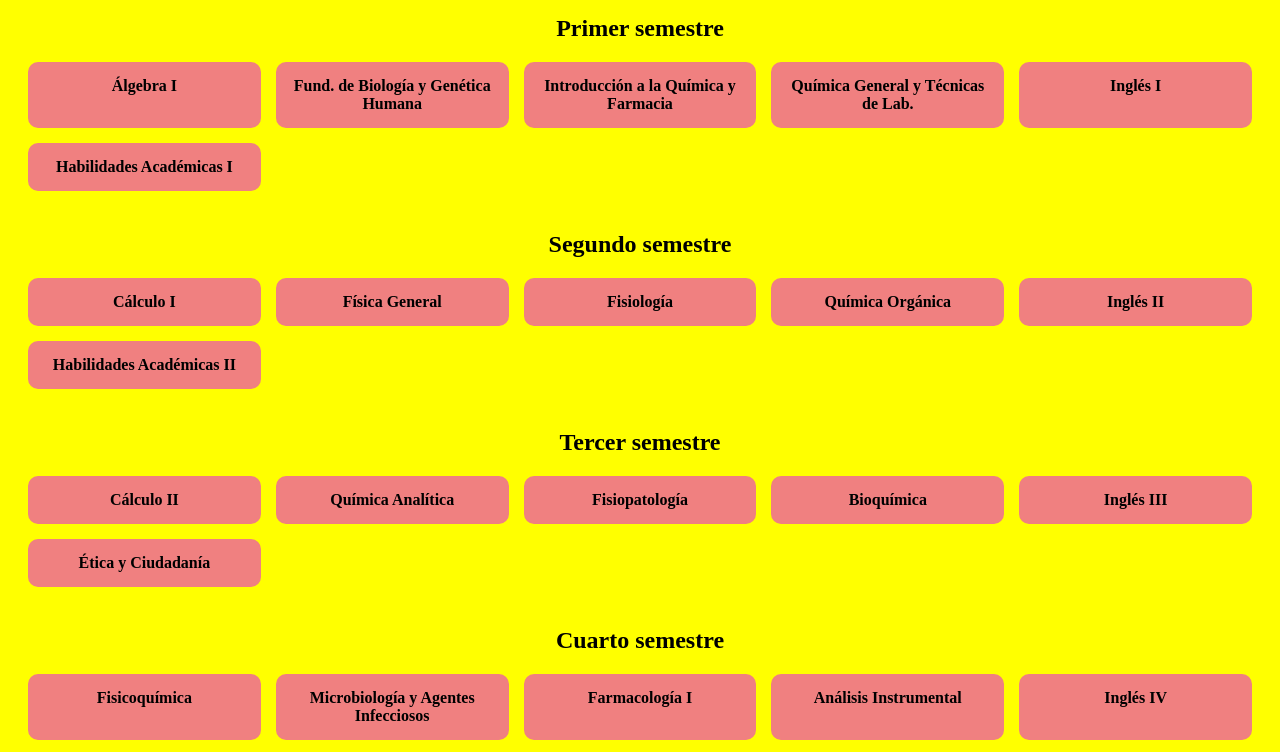
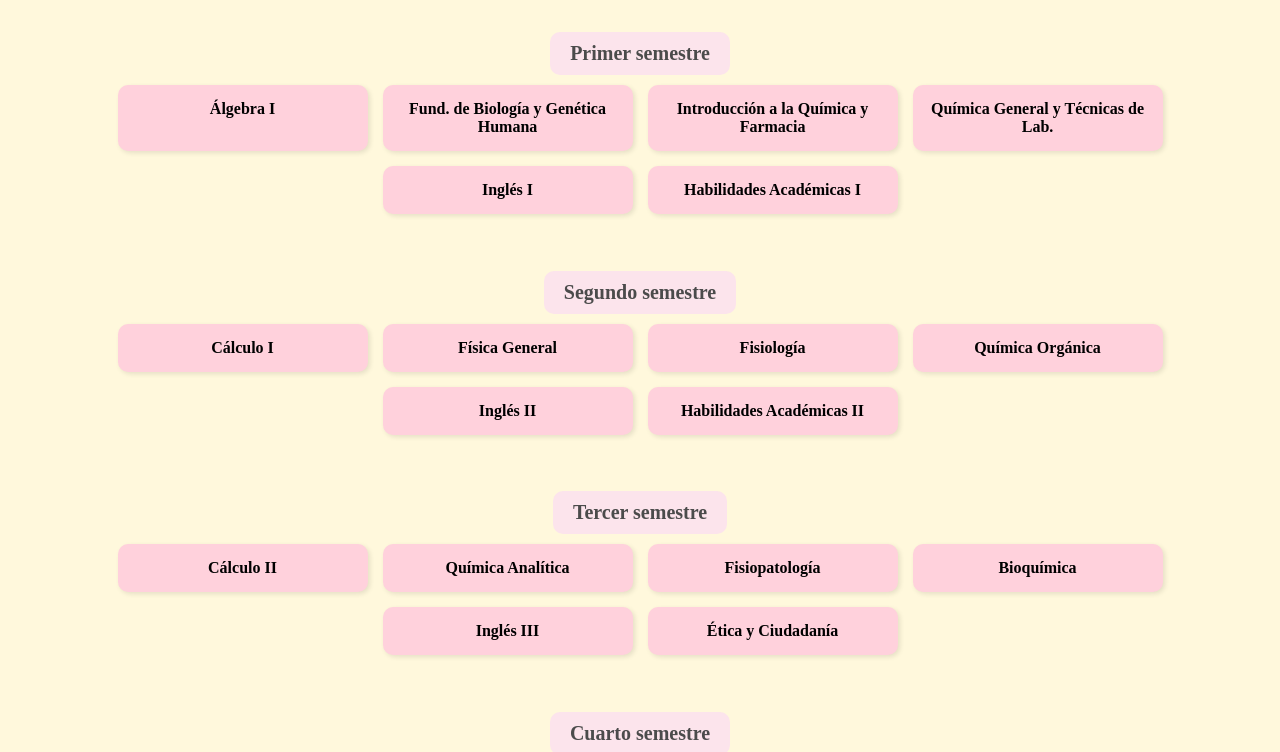
Before and after one commit to mariacalbucoi-cloud/malla-qyf-ubo, a plain HTML site: page index.html in a window 1280 px wide. Shown: the part 101-853 px from the top of the page. Drawn offline with Linux system fonts and the light colour scheme.

Commit message:
Update style.css

```diff
--- a/style.css
+++ b/style.css
@@ -1,42 +1,59 @@
+/* Fondo general y tipografía */
 body {
-  background-color: yellow;
+  background-color: #fff8dc; /* amarillo pastel */
   font-family: "Times New Roman", Times, serif;
   padding: 20px;
   text-align: center;
   position: relative;
-  overflow: hidden;
+  overflow-x: hidden;
 }
 
+/* Título principal */
 h1 {
   margin-bottom: 30px;
 }
 
-.malla {
-  display: grid;
-  grid-template-columns: repeat(auto-fill, minmax(200px, 1fr));
-  gap: 15px;
-  justify-content: center;
+/* Bloque por semestre */
+.semestre-bloque {
   margin-bottom: 40px;
-  z-index: 1;
-  position: relative;
 }
 
+.semestre-bloque h2 {
+  margin-bottom: 10px;
+  color: #4b4b4b;
+  background-color: #fce4ec; /* rosa pastel suave */
+  padding: 10px 20px;
+  border-radius: 10px;
+  display: inline-block;
+  font-size: 20px;
+}
+
+/* Contenedor de ramos */
+.malla {
+  display: flex;
+  flex-wrap: wrap;
+  justify-content: center;
+  gap: 15px;
+}
+
+/* Estilo de los ramos */
 .ramo {
-  background-color: lightcoral; /* Rojo = bloqueado */
+  background-color: #ffd1dc; /* rojo pastel = bloqueado */
   color: black;
   padding: 15px;
   border-radius: 10px;
   font-weight: bold;
   cursor: pointer;
   transition: background-color 0.3s;
-  z-index: 2;
-  position: relative;
+  width: 220px;
+  box-shadow: 2px 2px 5px rgba(0, 0, 0, 0.1);
 }
 
 .ramo.activo {
-  background-color: lightgreen; /* Verde = desbloqueado y seleccionado */
+  background-color: #c1f0c1; /* verde pastel = seleccionado */
 }
 
+/* Pie de página con mensaje final */
 footer {
   font-size: 18px;
   margin-top: 40px;
@@ -44,11 +61,11 @@ footer {
   position: relative;
 }
 
-/* Corazones animados */
+/* Corazones flotando */
 .heart {
   position: absolute;
   font-size: 40px;
-  opacity: 0.2;
+  opacity: 0.15;
   animation: float 20s linear infinite;
   pointer-events: none;
   z-index: 0;
```
